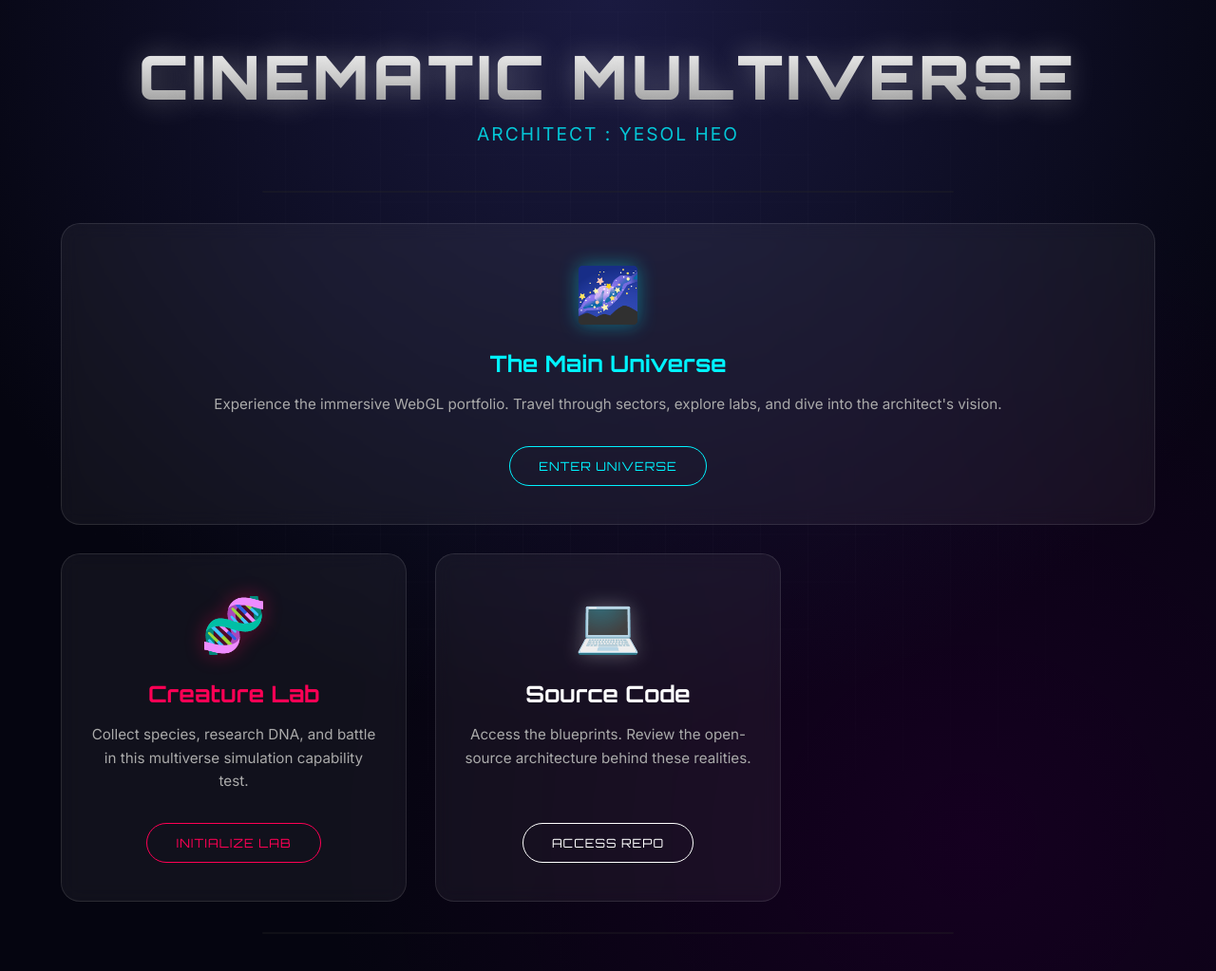
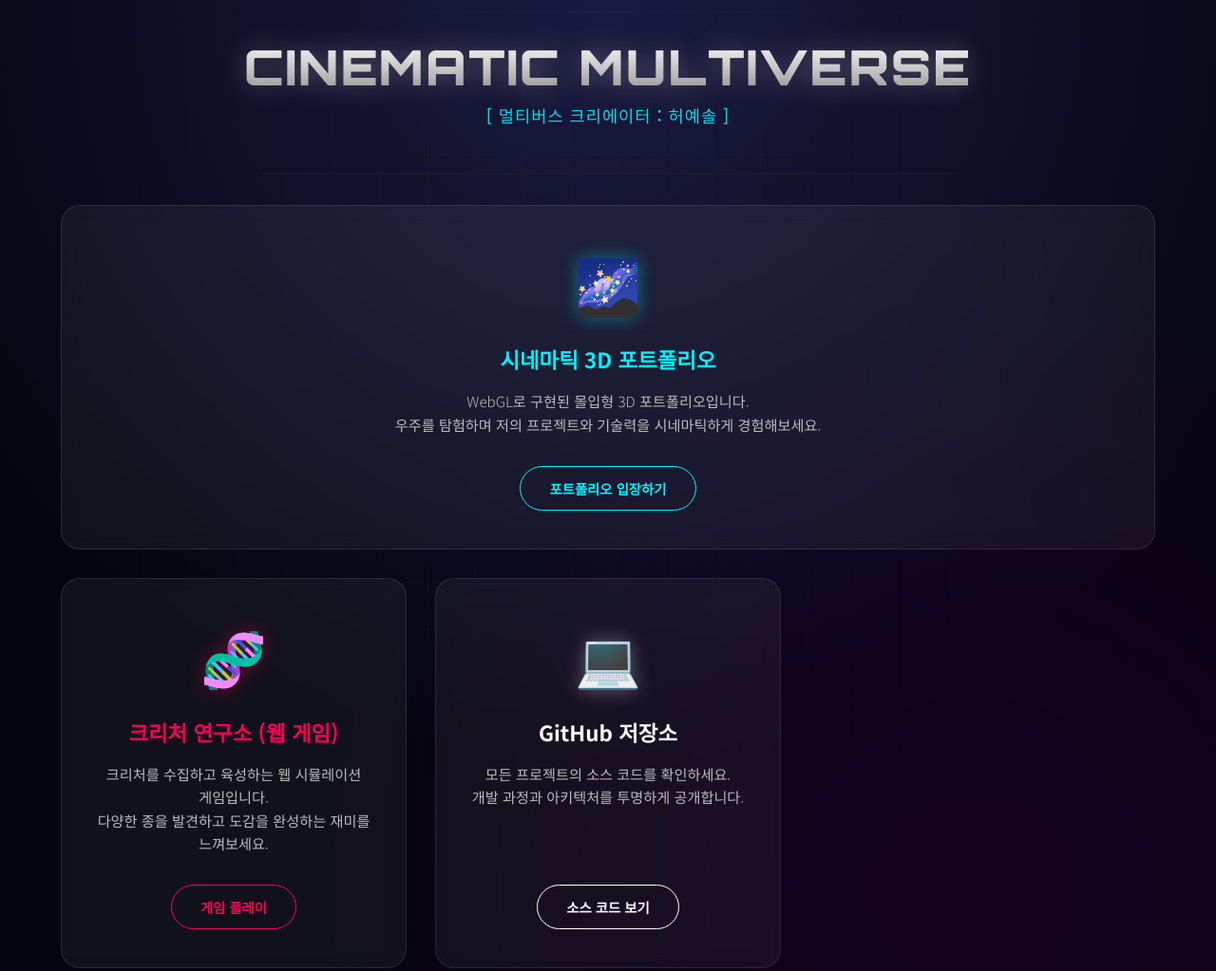
Before and after one commit to Yesol-Pilot/Yesol-Pilot.github.io, a plain HTML site: page index.html in a window 1280 px wide. Shown: the top 1023 px of the page at 95% size. Drawn offline with Linux system fonts and the light colour scheme.

Commit message:
Update landing page: Full Korean localization

```diff
--- a/index.html
+++ b/index.html
@@ -1,5 +1,6 @@
 <!DOCTYPE html>
 <html lang="ko">
+
 <head>
     <meta charset="UTF-8">
     <meta name="viewport" content="width=device-width, initial-scale=1.0">
@@ -8,10 +9,13 @@
     <!-- Fonts -->
     <link rel="preconnect" href="https://fonts.googleapis.com">
     <link rel="preconnect" href="https://fonts.gstatic.com" crossorigin>
-    <link href="https://fonts.googleapis.com/css2?family=Inter:wght@300;400;600&family=Orbitron:wght@400;700;900&display=swap" rel="stylesheet">
+    <link
+        href="https://fonts.googleapis.com/css2?family=Inter:wght@300;400;600&family=Noto+Sans+KR:wght@300;400;500;700&family=Orbitron:wght@400;700;900&display=swap"
+        rel="stylesheet">
 
     <!-- AdSense (Preserved) -->
-    <script async src="https://pagead2.googlesyndication.com/pagead/js/adsbygoogle.js?client=ca-pub-5874227298630347" crossorigin="anonymous"></script>
+    <script async src="https://pagead2.googlesyndication.com/pagead/js/adsbygoogle.js?client=ca-pub-5874227298630347"
+        crossorigin="anonymous"></script>
 
     <style>
         :root {
@@ -29,7 +33,8 @@
         }
 
         body {
-            font-family: 'Inter', sans-serif;
+            font-family: 'Noto Sans KR', 'Inter', sans-serif;
+            /* 한글 폰트 우선 */
             background-color: var(--bg-dark);
             background-image:
                 radial-gradient(circle at 50% 0%, #1a1a40 0%, transparent 60%),
@@ -41,12 +46,17 @@
             align-items: center;
             justify-content: center;
             overflow-x: hidden;
+            word-break: keep-all;
+            /* 한글 줄바꿈 개선 */
         }
 
         /* Animated Grid Background */
         .grid-bg {
             position: fixed;
-            top: 0; left: 0; width: 100%; height: 100%;
+            top: 0;
+            left: 0;
+            width: 100%;
+            height: 100%;
             background-image:
                 linear-gradient(rgba(255, 255, 255, 0.03) 1px, transparent 1px),
                 linear-gradient(90deg, rgba(255, 255, 255, 0.03) 1px, transparent 1px);
@@ -60,8 +70,13 @@
         }
 
         @keyframes moveGrid {
-            0% { transform: translateY(0); }
-            100% { transform: translateY(50px); }
+            0% {
+                transform: translateY(0);
+            }
+
+            100% {
+                transform: translateY(50px);
+            }
         }
 
         .container {
@@ -73,25 +88,27 @@
         }
 
         h1 {
-            font-family: 'Orbitron', sans-serif;
-            font-size: clamp(2.5rem, 5vw, 4.5rem);
+            font-family: 'Orbitron', 'Noto Sans KR', sans-serif;
+            font-size: clamp(2.0rem, 4vw, 3.5rem);
+            /* 모바일 대응 크기 조정 */
             font-weight: 900;
             text-transform: uppercase;
-            letter-spacing: 4px;
+            letter-spacing: 2px;
             background: linear-gradient(180deg, #fff, #888);
             -webkit-background-clip: text;
             -webkit-text-fill-color: transparent;
             margin-bottom: 0.5rem;
             text-shadow: 0 0 30px rgba(255, 255, 255, 0.3);
+            line-height: 1.2;
         }
 
         .subtitle {
-            font-size: clamp(1rem, 2vw, 1.2rem);
+            font-size: clamp(0.9rem, 1.5vw, 1.1rem);
             color: var(--neon-blue);
-            letter-spacing: 2px;
+            letter-spacing: 1px;
             margin-bottom: 3rem;
-            text-transform: uppercase;
-            opacity: 0.8;
+            opacity: 0.9;
+            font-weight: 500;
         }
 
         .portal-grid {
@@ -122,7 +139,10 @@
         .card::before {
             content: '';
             position: absolute;
-            top: 0; left: 0; width: 100%; height: 100%;
+            top: 0;
+            left: 0;
+            width: 100%;
+            height: 100%;
             background: linear-gradient(45deg, transparent, rgba(255, 255, 255, 0.05), transparent);
             transform: translateX(-100%);
             transition: 0.5s;
@@ -150,17 +170,20 @@
         }
 
         .card h2 {
-            font-family: 'Orbitron', sans-serif;
-            font-size: 1.5rem;
+            font-family: 'Noto Sans KR', sans-serif;
+            /* 한글 폰트 적용 */
+            font-size: 1.4rem;
+            font-weight: 700;
             margin-bottom: 1rem;
             color: var(--card-color);
         }
 
         .card p {
-            color: #aaa;
+            color: #bbb;
             font-size: 0.95rem;
             line-height: 1.6;
             margin-bottom: 2rem;
+            font-weight: 300;
         }
 
         .card-btn {
@@ -170,11 +193,11 @@
             background: transparent;
             border: 1px solid var(--card-color);
             color: var(--card-color);
-            font-family: 'Orbitron', sans-serif;
-            font-size: 0.8rem;
-            letter-spacing: 1px;
+            font-family: 'Noto Sans KR', sans-serif;
+            font-size: 0.9rem;
+            font-weight: 700;
+            letter-spacing: 0;
             transition: 0.3s;
-            text-transform: uppercase;
         }
 
         .card:hover .card-btn {
@@ -187,7 +210,8 @@
         .card.main {
             --card-color: var(--neon-blue);
             --card-glow: rgba(0, 243, 255, 0.4);
-            grid-column: 1 / -1; /* Full width on mobile/tablet */
+            grid-column: 1 / -1;
+            /* Full width on mobile/tablet */
         }
 
         .card.game {
@@ -215,22 +239,23 @@
             margin: 2rem auto;
             border-radius: 10px;
             overflow: hidden;
-            background: rgba(0,0,0,0.3);
-            border: 1px solid rgba(255,255,255,0.05);
+            background: rgba(0, 0, 0, 0.3);
+            border: 1px solid rgba(255, 255, 255, 0.05);
         }
     </style>
 </head>
+
 <body>
 
     <div class="grid-bg"></div>
 
     <div class="container">
         <h1>Cinematic Multiverse</h1>
-        <div class="subtitle">Architect : Yesol Heo</div>
+        <div class="subtitle">[ 멀티버스 크리에이터 : 허예솔 ]</div>
 
         <!-- Top Ad -->
         <div class="ad-unit">
-             <ins class="adsbygoogle" style="display:block" data-ad-client="ca-pub-5874227298630347" data-ad-slot="auto"
+            <ins class="adsbygoogle" style="display:block" data-ad-client="ca-pub-5874227298630347" data-ad-slot="auto"
                 data-ad-format="auto" data-full-width-responsive="true"></ins>
             <script>(adsbygoogle = window.adsbygoogle || []).push({});</script>
         </div>
@@ -239,31 +264,40 @@
             <!-- Main Portfolio -->
             <a href="https://www.heoyesol.kr" class="card main">
                 <div class="card-icon">🌌</div>
-                <h2>The Main Universe</h2>
-                <p>Experience the immersive WebGL portfolio. Travel through sectors, explore labs, and dive into the architect's vision.</p>
-                <div class="card-btn">Enter Universe</div>
+                <h2>시네마틱 3D 포트폴리오</h2>
+                <p>
+                    WebGL로 구현된 몰입형 3D 포트폴리오입니다.<br>
+                    우주를 탐험하며 저의 프로젝트와 기술력을 시네마틱하게 경험해보세요.
+                </p>
+                <div class="card-btn">포트폴리오 입장하기</div>
             </a>
 
             <!-- Game Project -->
             <a href="/game/" class="card game">
                 <div class="card-icon">🧬</div>
-                <h2>Creature Lab</h2>
-                <p>Collect species, research DNA, and battle in this multiverse simulation capability test.</p>
-                <div class="card-btn">Initialize Lab</div>
+                <h2>크리처 연구소 (웹 게임)</h2>
+                <p>
+                    크리처를 수집하고 육성하는 웹 시뮬레이션 게임입니다.<br>
+                    다양한 종을 발견하고 도감을 완성하는 재미를 느껴보세요.
+                </p>
+                <div class="card-btn">게임 플레이</div>
             </a>
 
             <!-- GitHub -->
             <a href="https://github.com/ysh1537" class="card github">
                 <div class="card-icon">💻</div>
-                <h2>Source Code</h2>
-                <p>Access the blueprints. Review the open-source architecture behind these realities.</p>
-                <div class="card-btn">Access Repo</div>
+                <h2>GitHub 저장소</h2>
+                <p>
+                    모든 프로젝트의 소스 코드를 확인하세요.<br>
+                    개발 과정과 아키텍처를 투명하게 공개합니다.
+                </p>
+                <div class="card-btn">소스 코드 보기</div>
             </a>
         </div>
 
         <!-- Bottom Ad -->
         <div class="ad-unit">
-             <ins class="adsbygoogle" style="display:block" data-ad-client="ca-pub-5874227298630347" data-ad-slot="auto"
+            <ins class="adsbygoogle" style="display:block" data-ad-client="ca-pub-5874227298630347" data-ad-slot="auto"
                 data-ad-format="auto" data-full-width-responsive="true"></ins>
             <script>(adsbygoogle = window.adsbygoogle || []).push({});</script>
         </div>
@@ -274,4 +308,5 @@
     </div>
 
 </body>
+
 </html>
```
